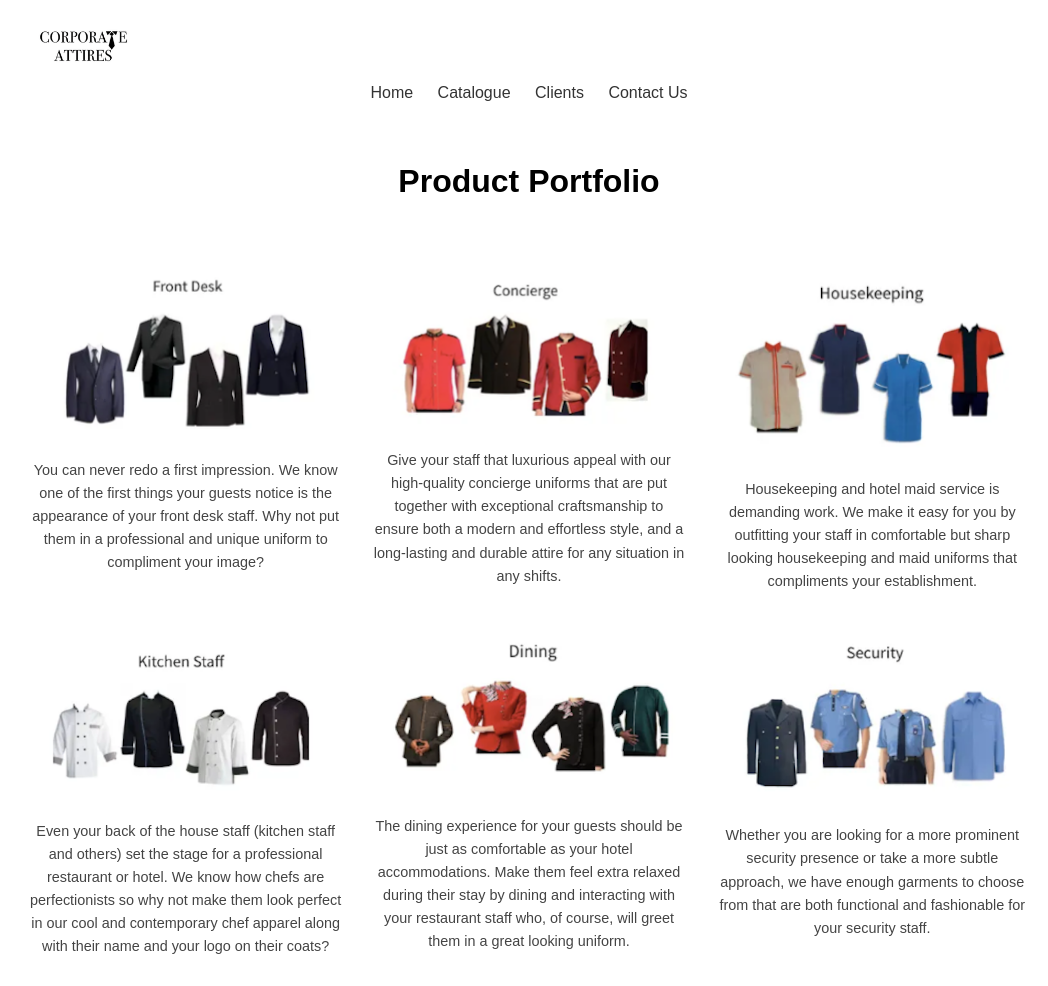
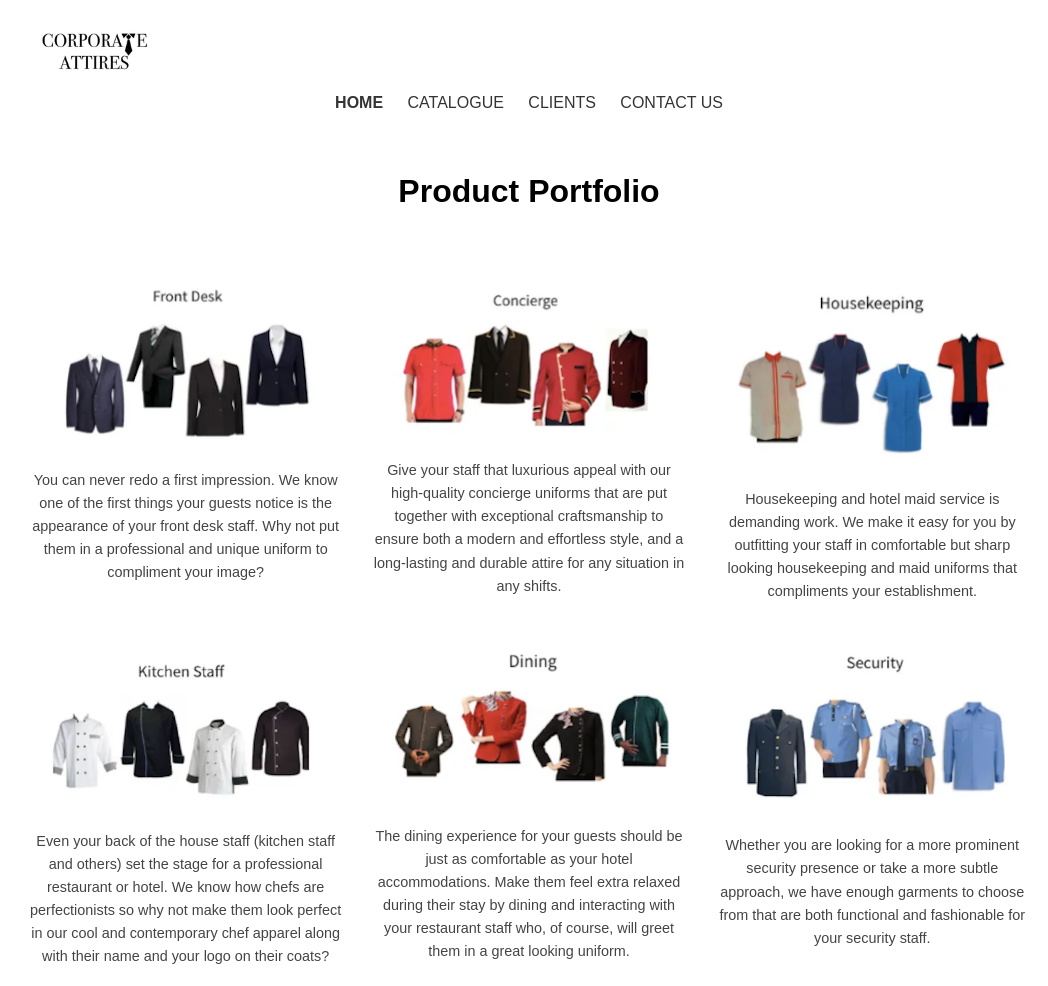
Before and after one commit to corporateattires/corporateattires, a plain HTML site: page catalogue.html in a window 1280 px wide. Shown: the top 986 px of the page, without its empty margins (111-1159 px from the left). Drawn offline with Linux system fonts and the light colour scheme.

Commit message:
Update catalogue.html

```diff
--- a/catalogue.html
+++ b/catalogue.html
@@ -66,18 +66,18 @@
 </head>
 <body>
 
-  <!-- ✅ This is the exact nav/header from index.html -->
 <header>
   <div style="display: flex; justify-content: space-between; align-items: center; flex-wrap: wrap; width: 100%; max-width: 1000px; margin: auto; padding: 20px;">
-      <img src="assets/logo.png" alt="Corporate Attires Logo" style="height: 50px;">
+    <img src="assets/logo.png" alt="Corporate Attires Logo" style="height: 60px;">
     <nav style="flex-basis: 100%; text-align: center; margin-top: 10px;">
-        <a href="index.html" style="margin: 5px 10px; text-decoration: none; color: #333;">Home</a>
-        <a href="catalogue.html" style="margin: 5px 10px; text-decoration: none; color: #333;">Catalogue</a>
-        <a href="clients.html" style="margin: 5px 10px; text-decoration: none; color: #333;">Clients</a>
-        <a href="contact.html" style="margin: 5px 10px; text-decoration: none; color: #333;">Contact Us</a>
+      <a href="index.html" style="margin: 5px 10px; text-decoration: none; color: #333; font-weight: bold;">HOME</a>
+      <a href="catalogue.html" style="margin: 5px 10px; text-decoration: none; color: #333;">CATALOGUE</a>
+      <a href="clients.html" style="margin: 5px 10px; text-decoration: none; color: #333;">CLIENTS</a>
+      <a href="contact.html" style="margin: 5px 10px; text-decoration: none; color: #333;">CONTACT US</a>
     </nav>
   </div>
 </header>
+
 
   <h1>Product Portfolio</h1>
   <div class="catalogue-grid">
```
Lines whose indentation alone changed are shown as unchanged.
